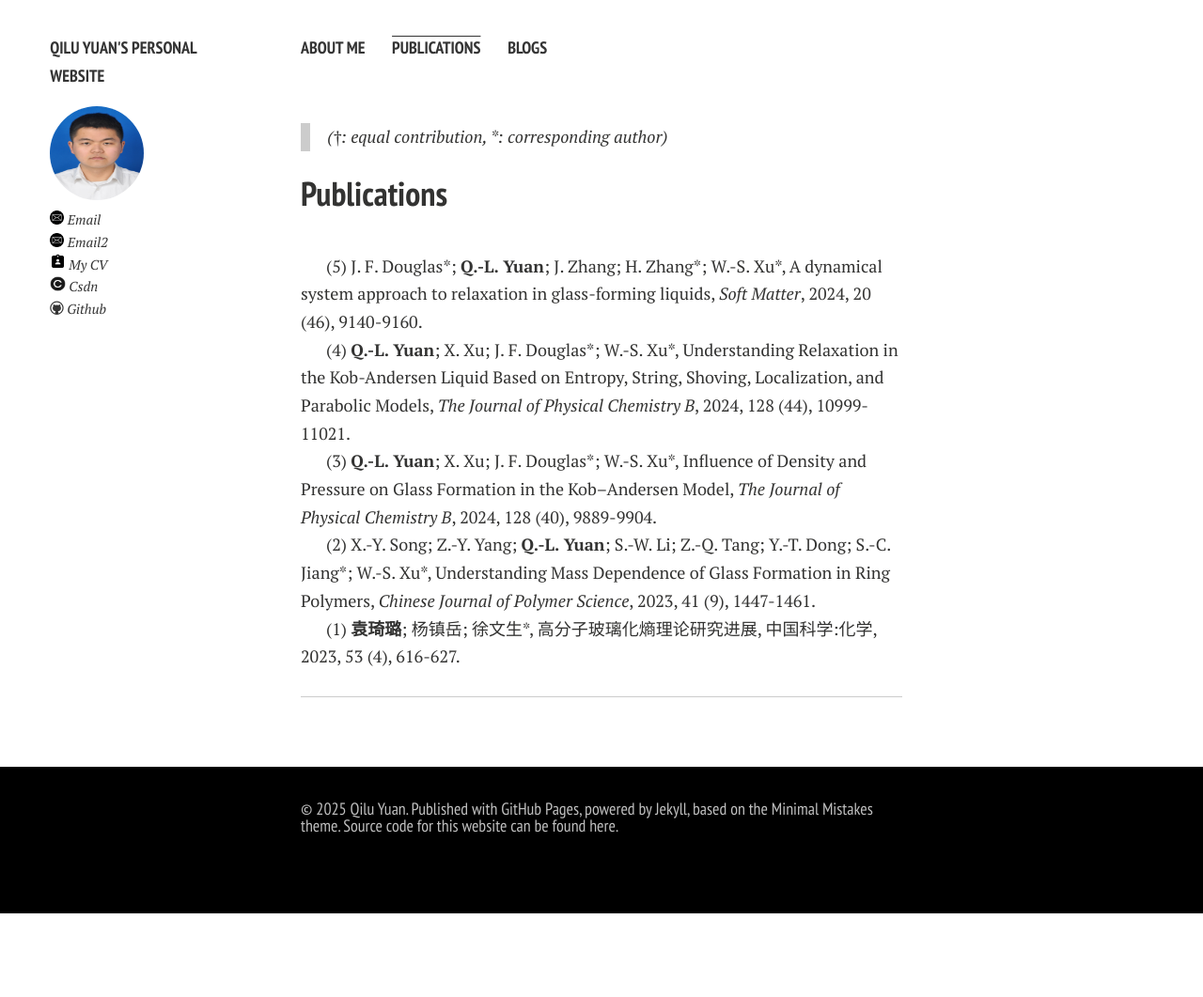
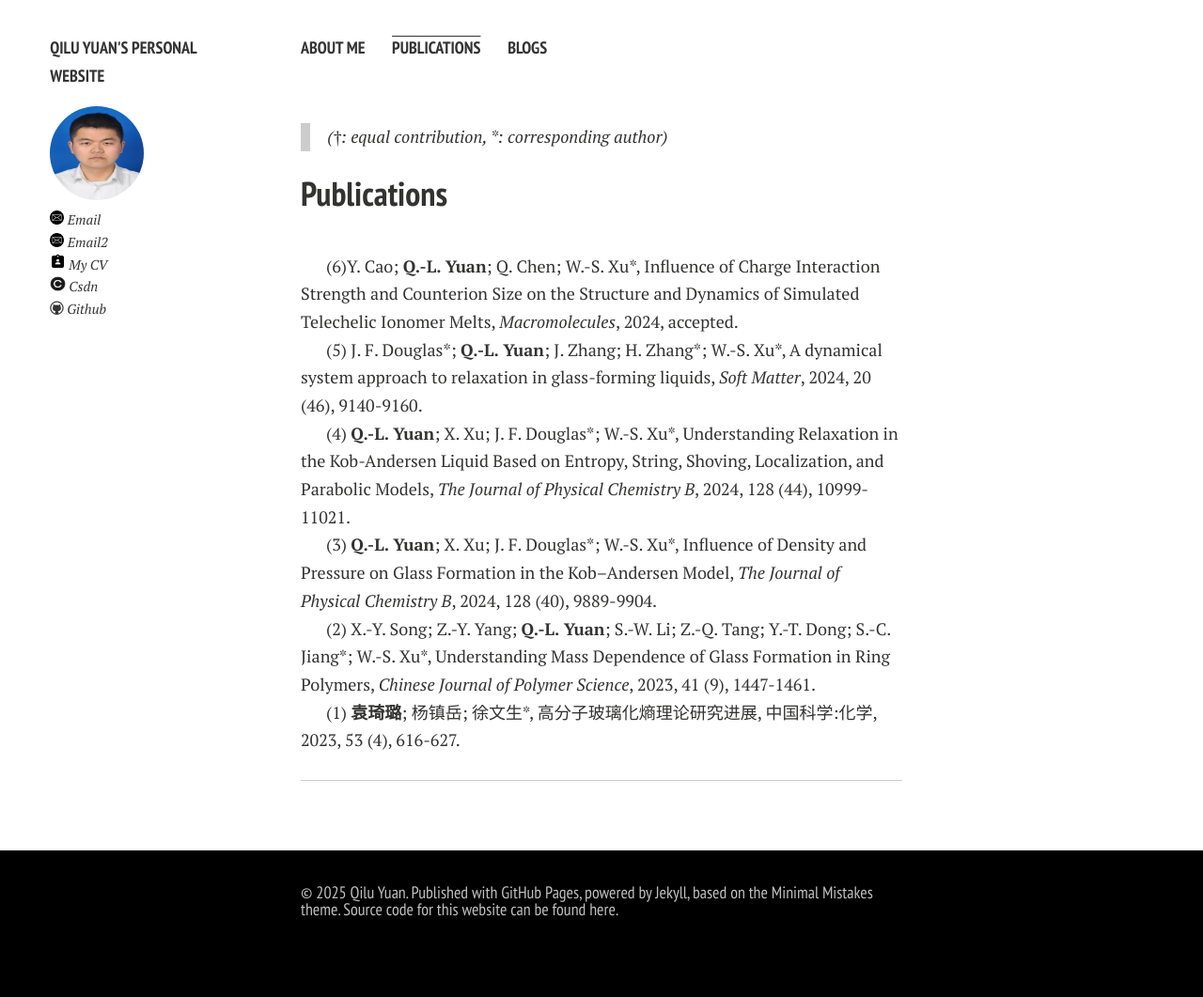
Before and after one commit to Qilu-Yuan/Qilu-Yuan.github.io, a Jekyll site: the page built from publications.md, in a window 1280 px wide. Shown: the whole page at 94% size. Built offline with Jekyll 4.4.1, drawn with Linux system fonts in a browser that asks for light colours; nearby versions of some CDN libraries; comment, search, counter and statistics services are not loaded; a style sheet for code colours, icons or effects is not loaded; before the commit the page ends 972 px from its top, so only the background shows below that.

Commit message:
Update publications.md

```diff
--- a/publications.md
+++ b/publications.md
@@ -10,6 +10,8 @@ title: Publications
 
 <br>
 
+(6)Y. Cao; **Q.-L. Yuan**; Q. Chen; W.-S. Xu\*, Influence of Charge Interaction Strength and Counterion Size on the Structure and Dynamics of Simulated Telechelic Ionomer Melts, *Macromolecules*, 2024, accepted.<br>
+
 (5) J. F. Douglas\*; **Q.-L. Yuan**; J. Zhang; H. Zhang\*; W.-S. Xu\*, A dynamical system approach to relaxation in glass-forming liquids, *Soft Matter*, 2024, 20 (46), 9140-9160.<br>
 
 (4) **Q.-L. Yuan**; X. Xu; J. F. Douglas\*; W.-S. Xu\*, Understanding Relaxation in the Kob-Andersen Liquid Based on Entropy, String, Shoving, Localization, and Parabolic Models, *The Journal of Physical Chemistry B*, 2024, 128 (44), 10999-11021.<br>
```
